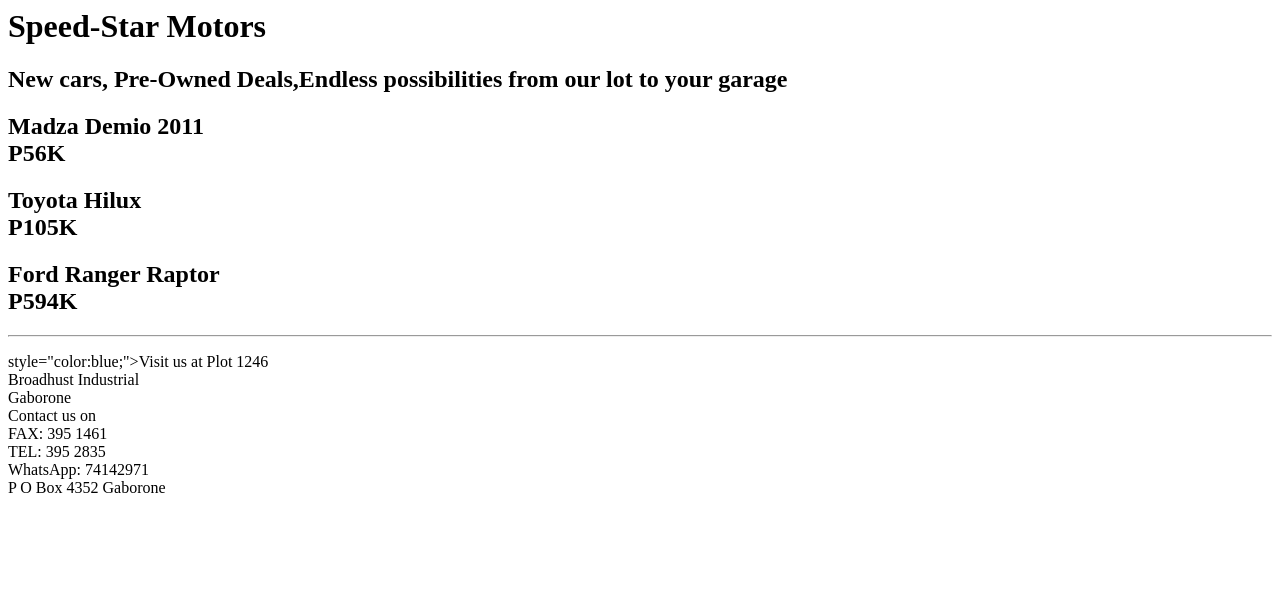
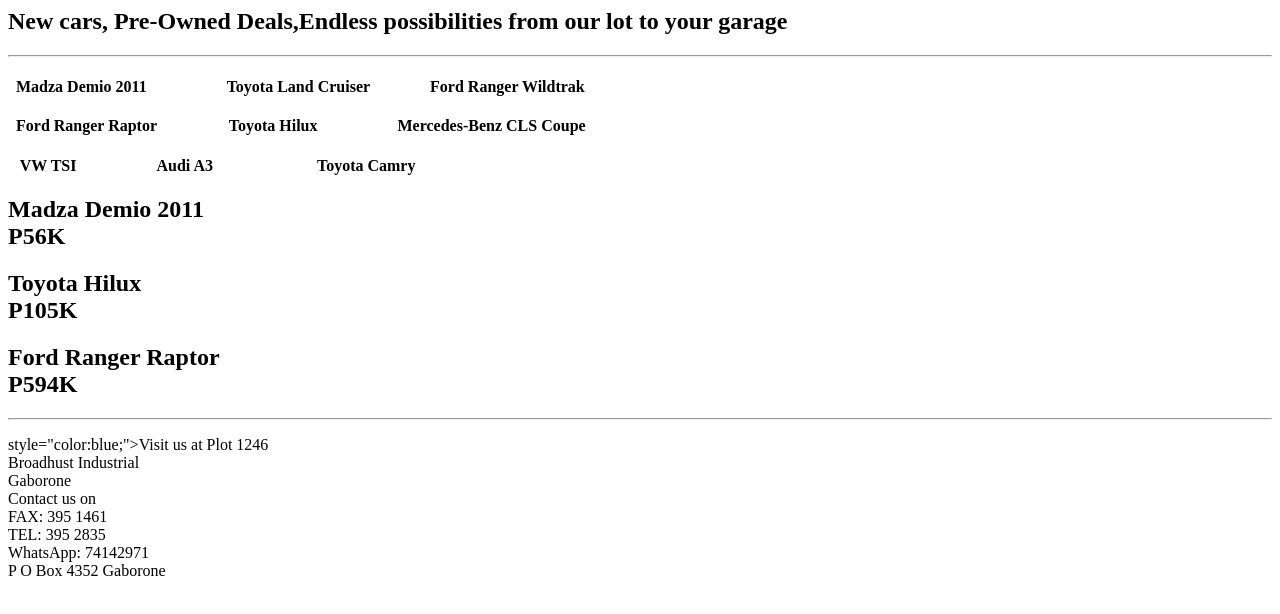
Before and after one commit to Bida24-108/SpeedstarMotors, a plain HTML site: page index.html in a window 1280 px wide. Drawn offline with Linux system fonts and the light colour scheme.

Commit message:
Update index.html

```diff
--- a/index.html
+++ b/index.html
@@ -3,8 +3,12 @@
 <title>Speed-Star Motors</title>
 </head>
 <body>
-  <h1>Speed-Star Motors</h1>
         <h2>New cars, Pre-Owned Deals,Endless possibilities from our lot to your garage</h2>
+  <hr/>
+  <h4>&nbsp&nbspMadza Demio 2011&nbsp&nbsp&nbsp&nbsp&nbsp&nbsp&nbsp&nbsp&nbsp&nbsp&nbsp&nbsp&nbsp&nbsp&nbsp&nbsp&nbsp&nbsp&nbsp&nbspToyota Land 	Cruiser&nbsp&nbsp&nbsp&nbsp&nbsp&nbsp&nbsp&nbsp&nbsp&nbsp&nbsp&nbsp&nbsp&nbsp&nbspFord Ranger Wildtrak </h4>
+	<h4>&nbsp&nbspFord Ranger Raptor 	&nbsp&nbsp&nbsp&nbsp&nbsp&nbsp&nbsp&nbsp&nbsp&nbsp&nbsp&nbsp&nbsp&nbsp&nbsp&nbsp&nbspToyota 	Hilux&nbsp&nbsp&nbsp&nbsp&nbsp&nbsp&nbsp&nbsp&nbsp&nbsp&nbsp&nbsp	&nbsp&nbsp&nbsp&nbsp&nbsp&nbsp&nbspMercedes-Benz CLS Coupe</h4>
+	<h4>&nbsp&nbsp VW TSI 	&nbsp&nbsp&nbsp&nbsp&nbsp&nbsp&nbsp&nbsp&nbsp&nbsp&nbsp&nbsp&nbsp&nbsp&nbsp&nbsp&nbsp&nbsp&nbspAudi A3&nbsp&nbsp&nbsp&nbsp&nbsp&nbsp&nbsp&nbsp&nbsp&nbsp&nbsp&nbsp&nbsp&nbsp&nbsp&nbsp&nbsp&nbsp&nbsp&nbsp&nbsp&nbsp&nbsp&nbsp&nbsp&nbspToyota Camry</h4>
+
 <h2> Madza Demio 2011<br>P56K</h2><h2>Toyota Hilux<br>P105K</h2><h2>Ford Ranger Raptor<br>P594K</h2>
 <hr />
 <p>style="color:blue;">Visit us at Plot 1246 <br>Broadhust Industrial<br>Gaborone<br>Contact us on<br>FAX: 395 1461<br>TEL: 395 2835<br>WhatsApp: 74142971<br>P O Box 4352 Gaborone</p>
```
